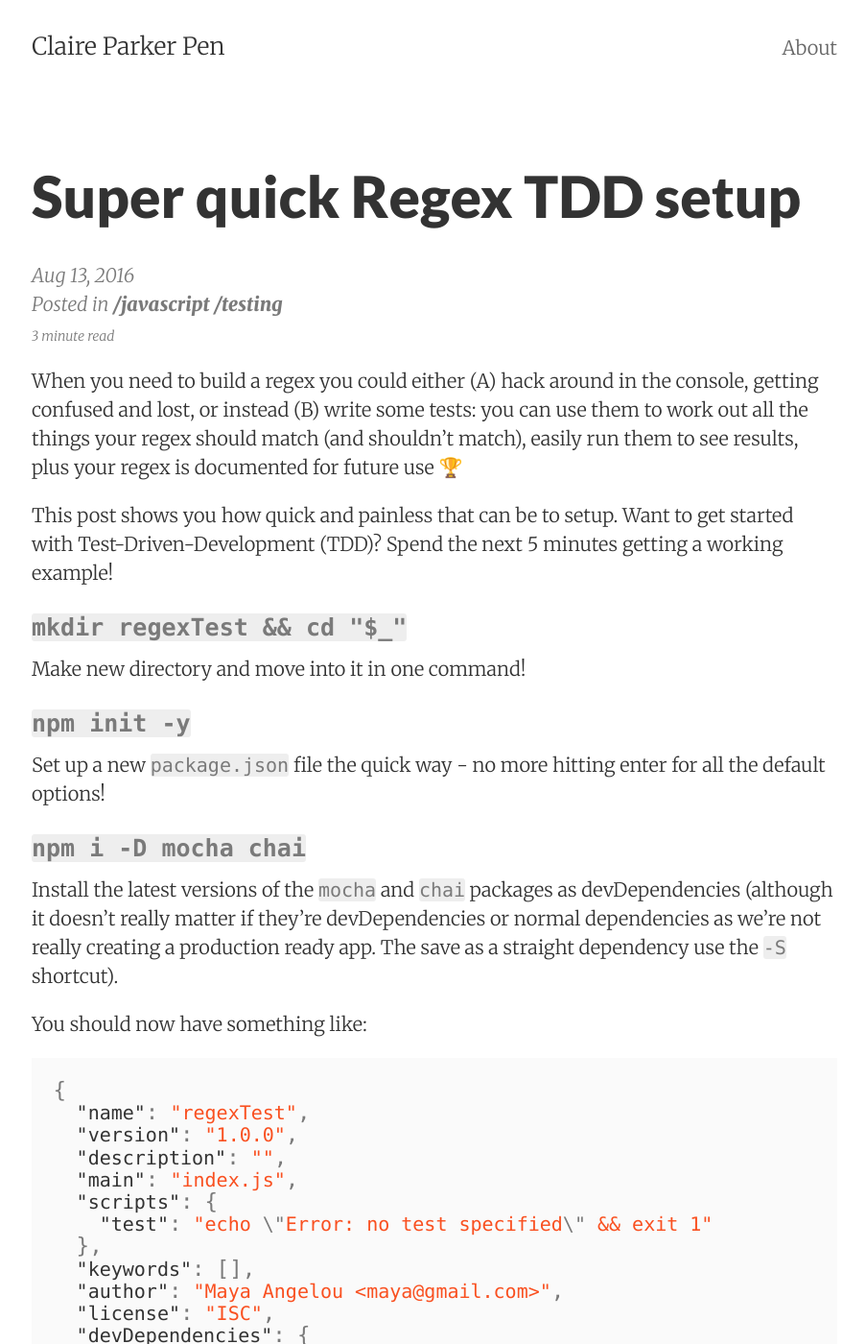
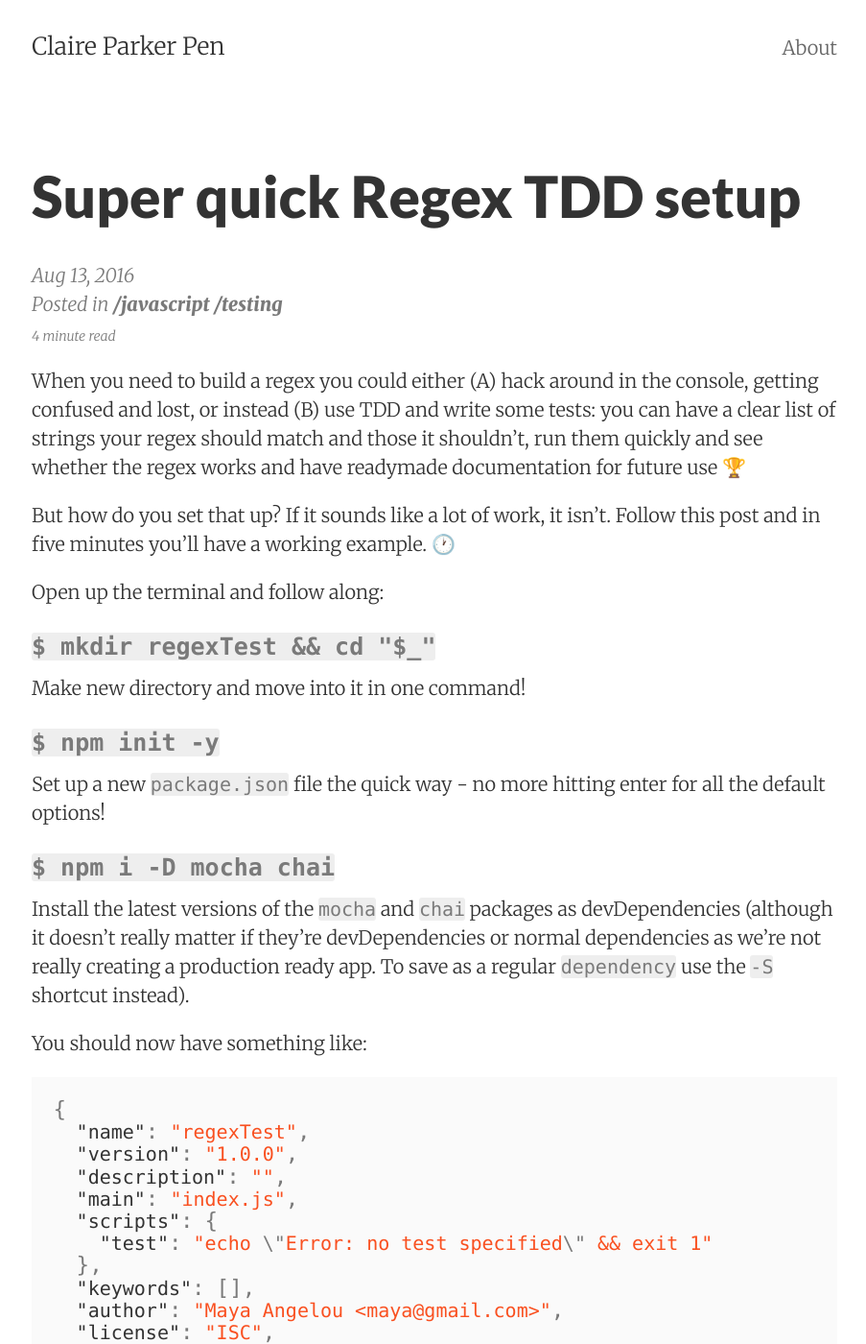
Before and after one commit to claire-codes/blog-com, a Jekyll site: the page built from _posts/2016-08-13-super-quick-regex-tdd-setup.markdown, in a window 1280 px wide and 1400 px high. Shown: the whole window at 96% size, without its empty margins (187-1090 px from the left). Built offline with Jekyll 4.4.1, drawn with Linux system fonts in a browser that asks for light colours; nearby versions of some CDN libraries; emoji names are drawn with the system emoji font; Markdown is read by kramdown in place of the engine named in the settings; comment, search, counter and statistics services are not loaded; some of the changed text lies outside the part shown.

Commit message:
:clock730: Copy changes etc

````diff
--- a/_posts/2016-08-13-super-quick-regex-tdd-setup.markdown
+++ b/_posts/2016-08-13-super-quick-regex-tdd-setup.markdown
@@ -10,21 +10,23 @@ categories:
 - testing
 ---
 
-When you need to build a regex you could either (A) hack around in the console, getting confused and lost, or instead (B) write some tests: you can use them to work out all the things your regex should match (and shouldn't match), easily run them to see results, plus your regex is documented for future use 🏆
+When you need to build a regex you could either (A) hack around in the console, getting confused and lost, or instead (B) use TDD and write some tests: you can have a clear list of strings your regex should match and those it shouldn't, run them quickly and see whether the regex works and have readymade documentation for future use 🏆
 
-This post shows you how quick and painless that can be to setup. Want to get started with Test-Driven-Development (TDD)? Spend the next 5 minutes getting a working example!
+But how do you set that up? If it sounds like a lot of work, it isn't. Follow this post and in five minutes you'll have a working example. :clock1:
 
-### `mkdir regexTest && cd "$_"`
+Open up the terminal and follow along:
+
+### `$ mkdir regexTest && cd "$_"`
 
 Make new directory and move into it in one command!
 
-### `npm init -y`
+### `$ npm init -y`
 
 Set up a new `package.json` file the quick way - no more hitting enter for all the default options!
 
-### `npm i -D mocha chai`
+### `$ npm i -D mocha chai`
 
-Install the latest versions of the `mocha` and `chai` packages as devDependencies (although it doesn't really matter if they're devDependencies or normal dependencies as we're not really creating a  production ready app. The save as a straight dependency use the `-S` shortcut).
+Install the latest versions of the `mocha` and `chai` packages as devDependencies (although it doesn't really matter if they're devDependencies or normal dependencies as we're not really creating a  production ready app. To save as a regular `dependency` use the `-S` shortcut instead).
 
 You should now have something like:
 
@@ -47,7 +49,7 @@ You should now have something like:
 }
 ```
 
-Change the `test` property to:
+Using you favourite text editor, change the `test` property to:
 
 ### `"test": "./node_modules/.bin/mocha -R spec"`
 
@@ -55,11 +57,11 @@ If you have mocha installed globally (`npm i -g mocha`) you can just write `moch
 
 The `-R` flag is short for `--reporter` and tells mocha which one we want to use, i.e. how to print out our test results. Here we're using the default `spec` but replace this with `-R nyan` if you want something a bit more fun.
 
-We'll now be able to run the tests with `npm test`. Let's write some to run! Go back to the command line.
+We'll now be able to run the tests with `npm test`. Let's write some to run! From the command line:
 
-### `mkdir test`
+### `$ mkdir test`
 
-### `touch test/regexTest.js`
+### `$ touch test/regexTest.js`
 
 Mocha wants to run tests that are in the `test` directory but isn't bothered what the files in it are called. You could have `regexSpec.js` or `wazzock.js` if you like.
 
@@ -81,16 +83,16 @@ describe("My amazing regex", function() {
 
 Now run from the command line:
 
-### `npm test`
+### `$ npm test`
 
 And tada :tada: you should see some working specs:
 
-![My First Specs](/assets/firstspecs.png)
+![My First Specs](/assets/passingspecs.png)
 
 
-There's no time for an explanation of how Mocha works, but a couple of notes: I prefer the expect rather than assert matchers as I think they are more readable. I'm using the `chai` matchers to make our assertions even easier to read. Plus we're going to group lots of assertions within the `it` functions because life is too short to write a new one for each assertion, especially as this is just a quick example.
+An explanation of how Mocha works is beyond the scope of this post, but a couple of notes: I prefer the "expect" style assertions rather than the BDD "assert" form as I think they are more readable. I'm using the `chai` matchers library to make our expectations even easier to read. Plus we're going to group lots of expectations within the `it` functions because life is too short to write a new one for each expectation, especially as this is just a quick example.
 
-Now we can set up some assertions to test a regex. Use this matcher:
+Now we can set up some expectations to test a regex. Use this matcher structure:
 
 ### `expect("string").to.match(regex);`
 
@@ -104,7 +106,7 @@ describe("My amazing regex", function() {
         expect("light").to.match(myRegex);
         expect("highlight").to.match(myRegex);
         expect("lighten").to.match(myRegex);
-        expect("reenlighten").to.match(myRegex);
+        expect("reenlighten").to.match(myRegex); // I made this word up 🙊
         expect(" light ").to.match(myRegex);
     });
 
@@ -120,17 +122,19 @@ describe("My amazing regex", function() {
 
 Note that we'll add a variable to hold the regex but we won't fill it in correctly just yet, because first, we want failing specs! Run `npm test` again:
 
-![My First Specs](/assets/failingspecs.png)
+![Passing Specs](/assets/failingspecs.png)
 
-Well OK, the `shouldn't work` block is passing, as our regex is wrong and won't match any of them, which we expect. We use those assertions as our safety net - when we start to write our regex if some of these match then we know we need to fix something in our implementation.
+Well OK, the `shouldn't work` block is passing, as our regex is wrong and won't match any of them, which we expect. We use those assertions as our safety net - when we start to write our regex properly, if some of these match then we know the regex is wrong.
 
-And then all is left is to write a regex that makes all of the tests pass: some strings are matched and others aren't.
+And then all is left is to write a regex that makes all of the tests pass: some strings are matched and others aren't. Spolier alert:
 
 ```javascript
 var myRegex = /^(?!en).*light(?!er)/;
 ```
 
-![My First Specs](/assets/passingspecs.png)
+Each time you make a change to the regular expression, save and rerun the test command from the terminal. `npm test`:
+
+![Final Specs](/assets/passingspecs.png)
 
 And that's all there is to it.
 
````
